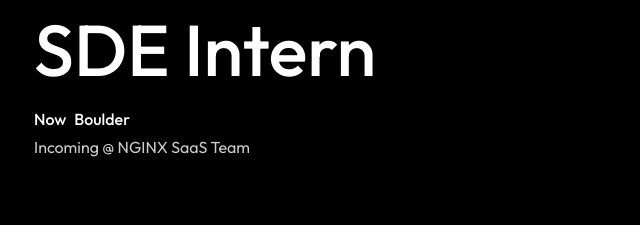
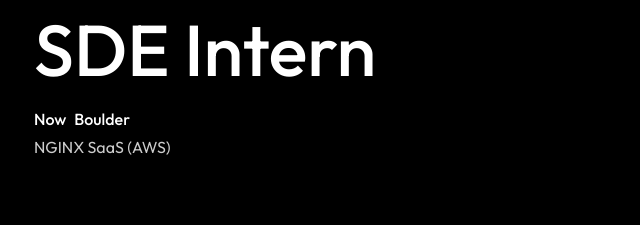
Before and after one commit to UmarAhmed30/portfolio, a Next.js app: page / in a window 1280 px wide. Shown: the part 3424-3649 px from the top of the page, without its empty margins (390-1030 px from the left). Built offline with nearby package versions, Linux system fonts and the light colour scheme.

Commit message:
chore: make updates for F5

```diff
--- a/components/Experience.tsx
+++ b/components/Experience.tsx
@@ -10,7 +10,7 @@
         role: "SDE Intern",
         year: "Now",
         location: "Boulder",
-        description: "Incoming @ NGINX SaaS Team",
+        description: "NGINX SaaS (AWS)",
         link: "https://www.f5.com/"
     },
     {
--- a/components/Footer.tsx
+++ b/components/Footer.tsx
@@ -63,7 +63,7 @@
                                     lineHeight: '1.2',
                                 }}
                             >
-                                I&apos;m looking for a summer internship
+                                I&apos;m looking for a fall co-op/internship
                             </p>
                         </div>
                     </div>
--- a/components/IntroLoader.tsx
+++ b/components/IntroLoader.tsx
@@ -66,7 +66,7 @@
                         color: headerColor,
                     }}
                 >
-                    — CS Grad Student @ CU Boulder
+                    — CS Grad Student @ CU Boulder | SWE @ F5/NGINX
                 </p>
             </div>
         </div>
```
